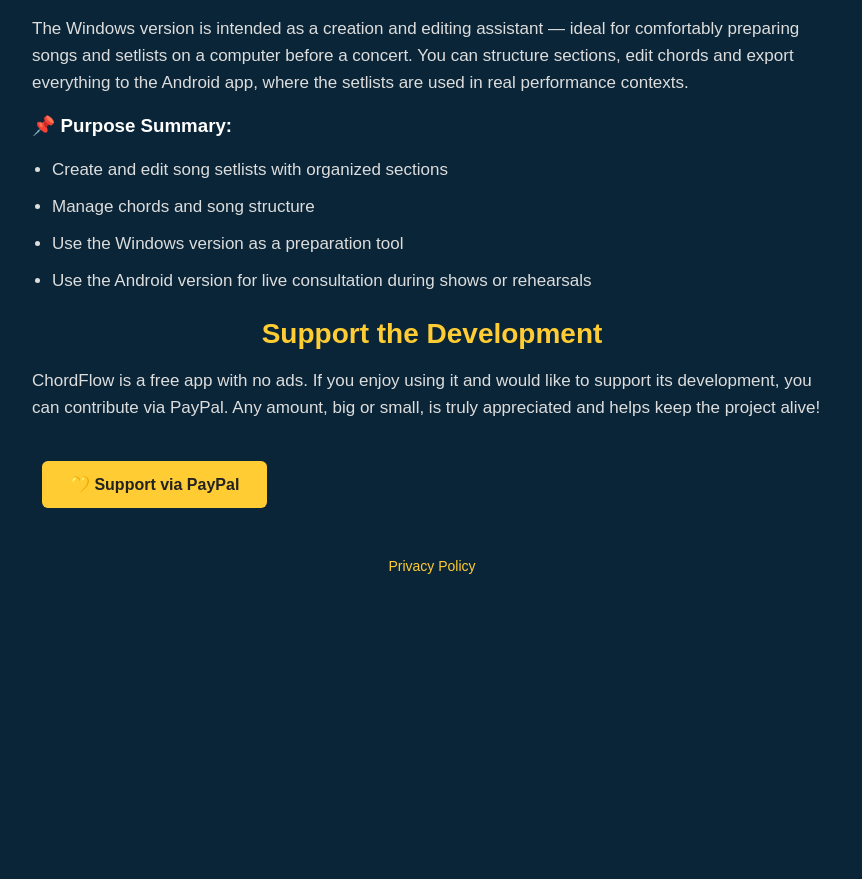
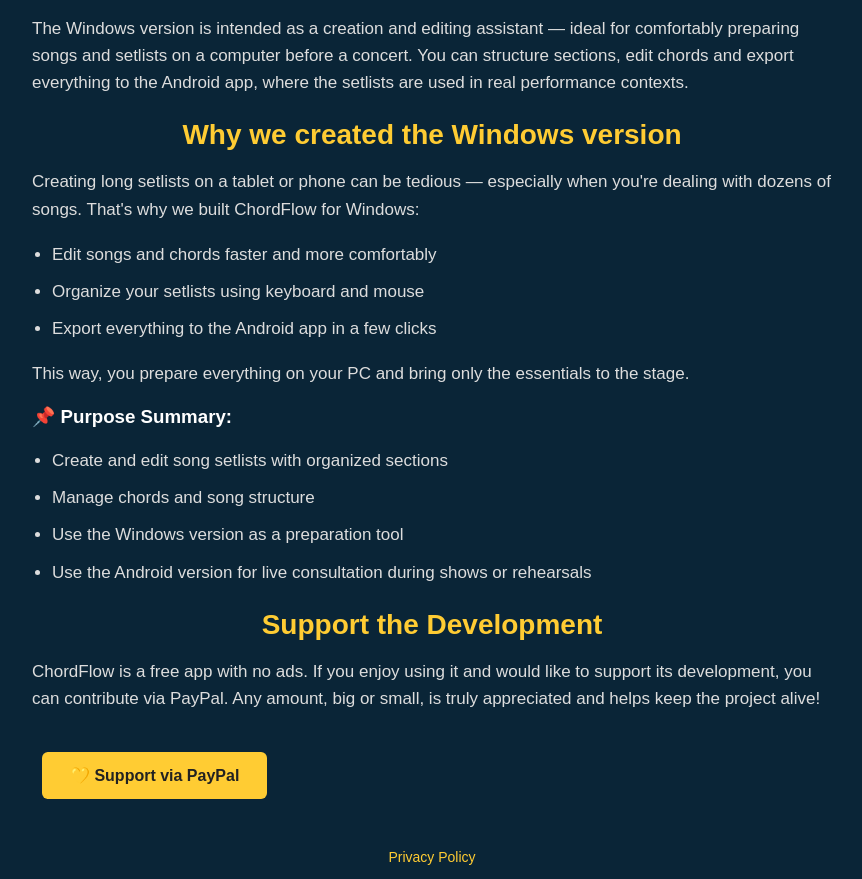
Before and after one commit to melo101/ChordFlow, a plain HTML site: page landing_en.html in a window 1280 px wide. Shown: the part 1060-1939 px from the top of the page, without its empty margins (208-1070 px from the left). Before the commit the page ends 1648 px from the top, so only its background shows below. Drawn offline with Linux system fonts and the light colour scheme.

Commit message:
Update landing_en.html

```diff
--- a/landing_en.html
+++ b/landing_en.html
@@ -88,6 +88,21 @@
         <p>
             The Windows version is intended as a creation and editing assistant — ideal for comfortably preparing songs and setlists on a computer before a concert. You can structure sections, edit chords and export everything to the Android app, where the setlists are used in real performance contexts.
         </p>
+
+        <h2>Why we created the Windows version</h2>
+        <p>
+            Creating long setlists on a tablet or phone can be tedious — especially when you're dealing with dozens of songs.
+            That's why we built ChordFlow for Windows:
+        </p>
+        <ul>
+            <li>Edit songs and chords faster and more comfortably</li>
+            <li>Organize your setlists using keyboard and mouse</li>
+            <li>Export everything to the Android app in a few clicks</li>
+        </ul>
+        <p>
+            This way, you prepare everything on your PC and bring only the essentials to the stage.
+        </p>
+
         <h3>📌 Purpose Summary:</h3>
         <ul>
             <li>Create and edit song setlists with organized sections</li>
@@ -95,6 +110,7 @@
             <li>Use the Windows version as a preparation tool</li>
             <li>Use the Android version for live consultation during shows or rehearsals</li>
         </ul>
+
         <h2>Support the Development</h2>
         <p>
             ChordFlow is a free app with no ads. If you enjoy using it and would like to support its development, you can contribute via PayPal. Any amount, big or small, is truly appreciated and helps keep the project alive!
```
